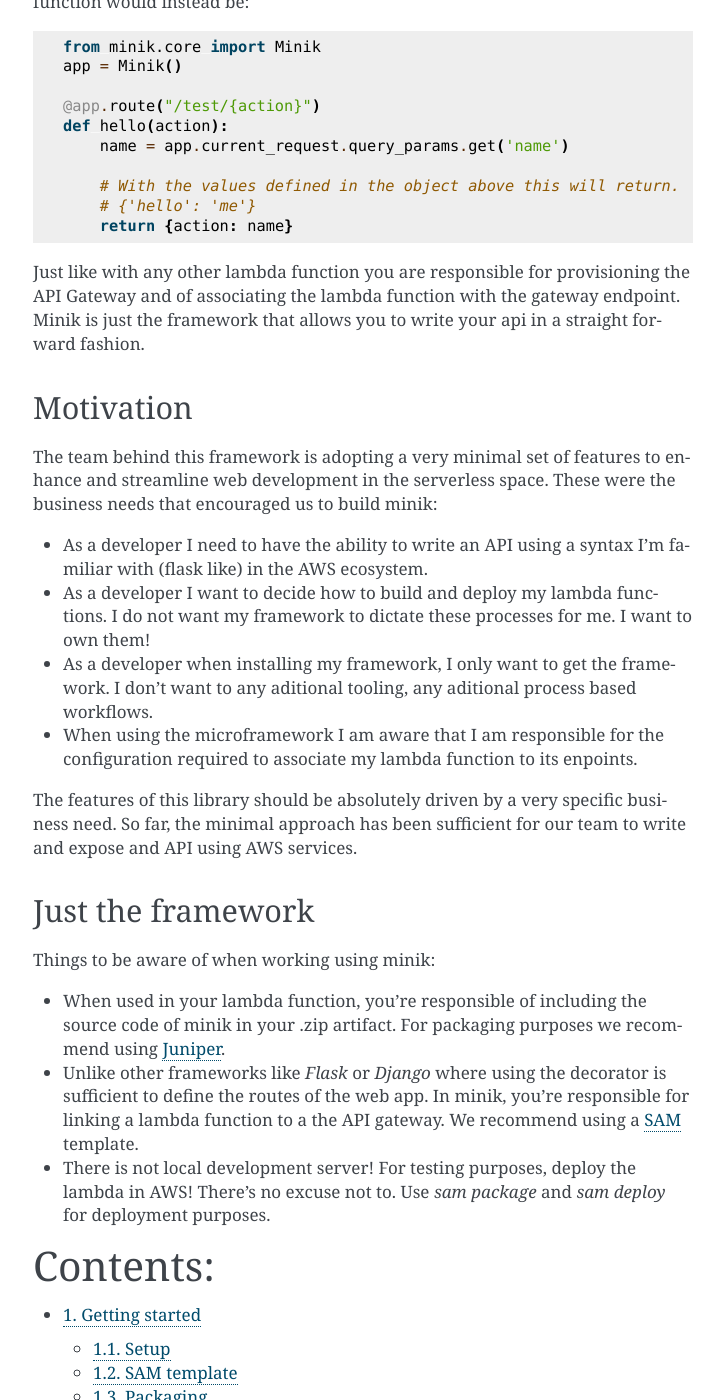
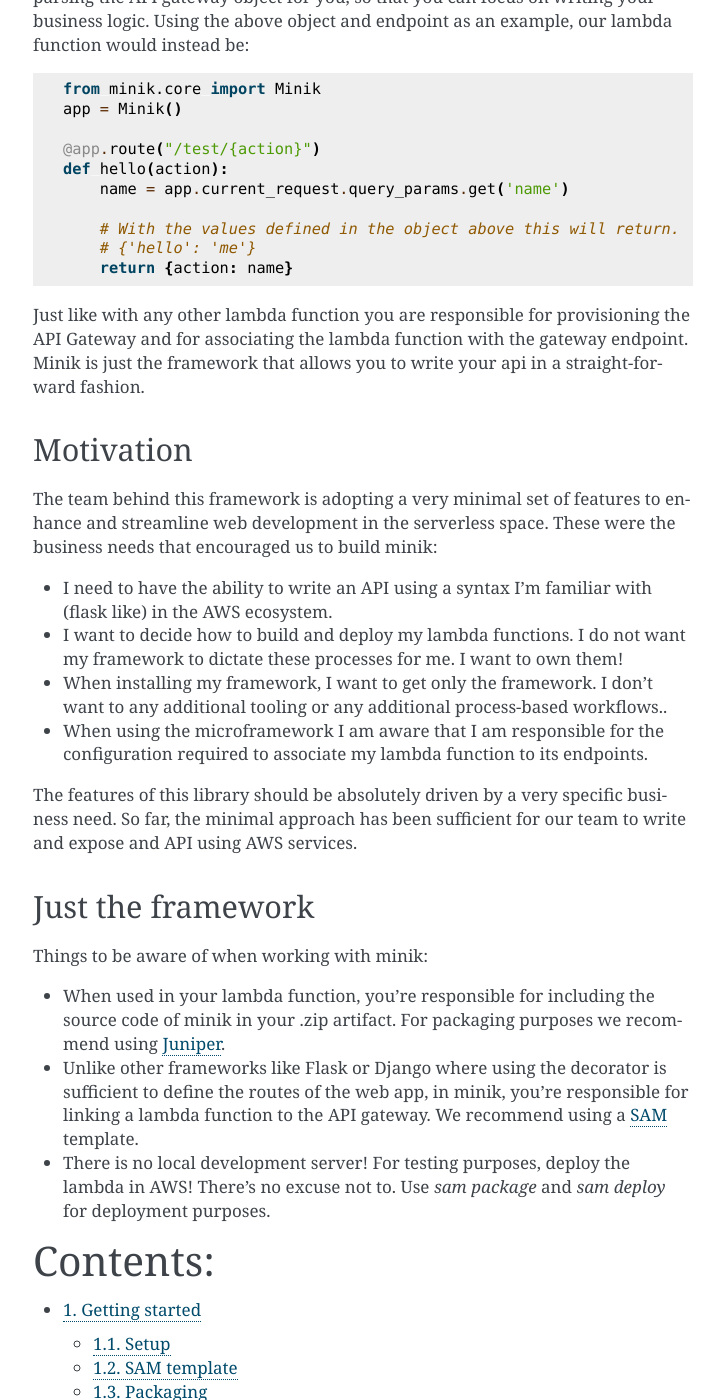
Before and after one commit to eabglobal/minik, a Sphinx documentation site: the page built from docs/index.rst, in a window 1280 px wide and 1400 px high, scrolled down 1755 px. Shown: the whole window, without its empty margins (387-1111 px from the left). Built offline with Sphinx 7.4.7, drawn with Linux system fonts in a browser that asks for light colours; some of the changed text lies outside the part shown.

Commit message:
Updating docs and adding badges

```diff
--- /dev/null
+++ b/docs/_templates/sidebarintro.html
@@ -0,0 +1,14 @@
+  <h1 class="logo"><a href="#">minik</a></h1>
+
+  <p>
+    <iframe src="https://ghbtns.com/github-btn.html?user=eabglobal&repo=minik&type=watch&size=large"
+      allowtransparency="true" frameborder="0" scrolling="0" width="200px" height="35px"></iframe>
+  </p>
+
+  <h3>Useful Links</h3>
+  <ul>
+    <li><a href="https://github.com/eabglobal/minik">Minik @ GitHub</a></li>
+    <li><a href="https://pypi.org/project/minik/">Minik @ PyPI</a></li>
+    <li><a href="https://github.com/eabglobal/minik/issues">Issue Tracker</a></li>
+    <li><a href="https://github.com/eabglobal/minik/blob/master/CHANGES.rst">Release History</a></li>
+  </ul>
--- a/docs/conf.py
+++ b/docs/conf.py
@@ -96,7 +96,10 @@
 # default: ``['localtoc.html', 'relations.html', 'sourcelink.html',
 # 'searchbox.html']``.
 #
-# html_sidebars = {}
+# Custom sidebar templates, maps document names to template names.
+html_sidebars = {
+    'index': ['sidebarintro.html', 'searchbox.html'],
+}
 
 
 # -- Options for HTMLHelp output ---------------------------------------------
--- a/docs/index.rst
+++ b/docs/index.rst
@@ -100,8 +102,8 @@
 
 
 Just like with any other lambda function you are responsible for provisioning the
-API Gateway and of associating the lambda function with the gateway endpoint. Minik
-is just the framework that allows you to write your api in a straight forward fashion.
+API Gateway and for associating the lambda function with the gateway endpoint. Minik
+is just the framework that allows you to write your api in a straight-forward fashion.
 
 Motivation
 **********
@@ -110,14 +112,14 @@
 and streamline web development in the serverless space. These were the business
 needs that encouraged us to build minik:
 
-- As a developer I need to have the ability to write an API using a syntax I'm
-  familiar with (flask like) in the AWS ecosystem.
-- As a developer I want to decide how to build and deploy my lambda functions. I do
-  not want my framework to dictate these processes for me. I want to own them!
-- As a developer when installing my framework, I only want to get the framework.
-  I don't want to any aditional tooling, any aditional process based workflows.
+- I need to have the ability to write an API using a syntax I'm familiar with
+  (flask like) in the AWS ecosystem.
+- I want to decide how to build and deploy my lambda functions. I do not want
+  my framework to dictate these processes for me. I want to own them!
+- When installing my framework, I want to get only the framework. I don’t want
+  to any additional tooling or any additional process-based workflows..
 - When using the microframework I am aware that I am responsible for the configuration
-  required to associate my lambda function to its enpoints.
+  required to associate my lambda function to its endpoints.
 
 
 The features of this library should be absolutely driven by a very specific
@@ -127,15 +129,16 @@
 Just the framework
 ******************
 
-Things to be aware of when working using minik:
+Things to be aware of when working with minik:
 
-- When used in your lambda function, you're responsible of including the source
+- When used in your lambda function, you're responsible for including the source
   code of minik in your .zip artifact. For packaging purposes we recommend using
   `Juniper`_.
-- Unlike other frameworks like `Flask` or `Django` where using the decorator is
-  sufficient to define the routes of the web app. In minik, you're responsible for
-  linking a lambda function to a the API gateway. We recommend using a `SAM`_ template.
-- There is not local development server! For testing purposes, deploy the lambda
+- Unlike other frameworks like Flask or Django where using the decorator is
+  sufficient to define the routes of the web app, in minik, you’re responsible
+  for linking a lambda function to the API gateway. We recommend using a
+  `SAM`_ template.
+- There is no local development server! For testing purposes, deploy the lambda
   in AWS! There's no excuse not to. Use `sam package` and `sam deploy` for deployment
   purposes.
 
@@ -145,6 +148,14 @@
 .. _Serverless: https://serverless.com/
 .. _Juniper: https://github.com/eabglobal/juniper
 
+.. |circle| image:: https://circleci.com/gh/eabglobal/minik/tree/master.svg?style=shield
+    :target: https://circleci.com/gh/eabglobal/minik/tree/master
+
+.. |pypi version| image:: https://img.shields.io/pypi/v/minik.svg
+    :target: https://pypi.org/project/minik/
+
+.. |apache license| image:: https://img.shields.io/github/license/eabglobal/minik.svg
+    :target: https://github.com/eabglobal/minik/blob/master/LICENSE
 
 Contents:
 =========
```
Also changed, not shown: other parts of docs/index.rst (+8 -6 lines), README.rst (+11 -0 lines), docs/quickstart.rst (+22 -12 lines).
